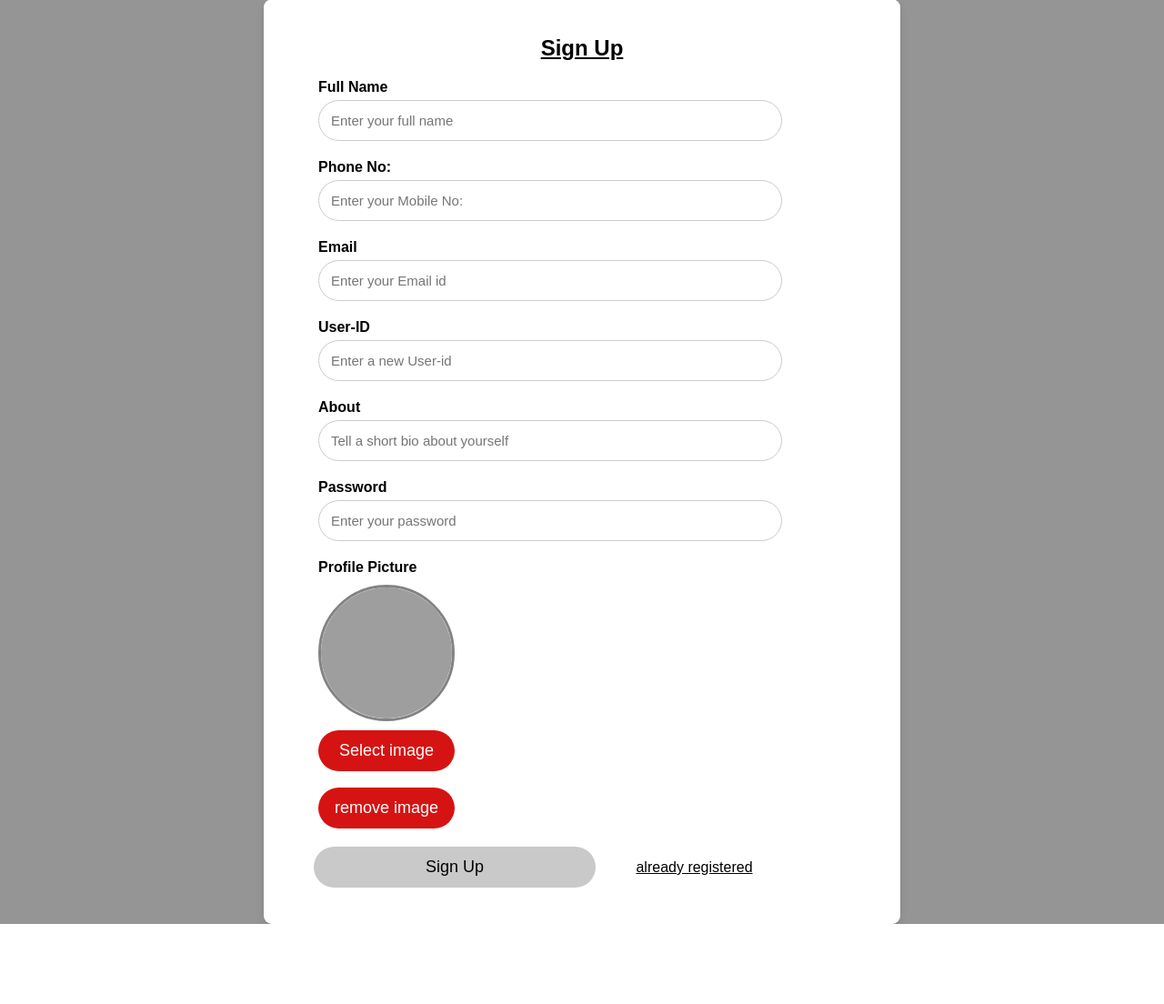
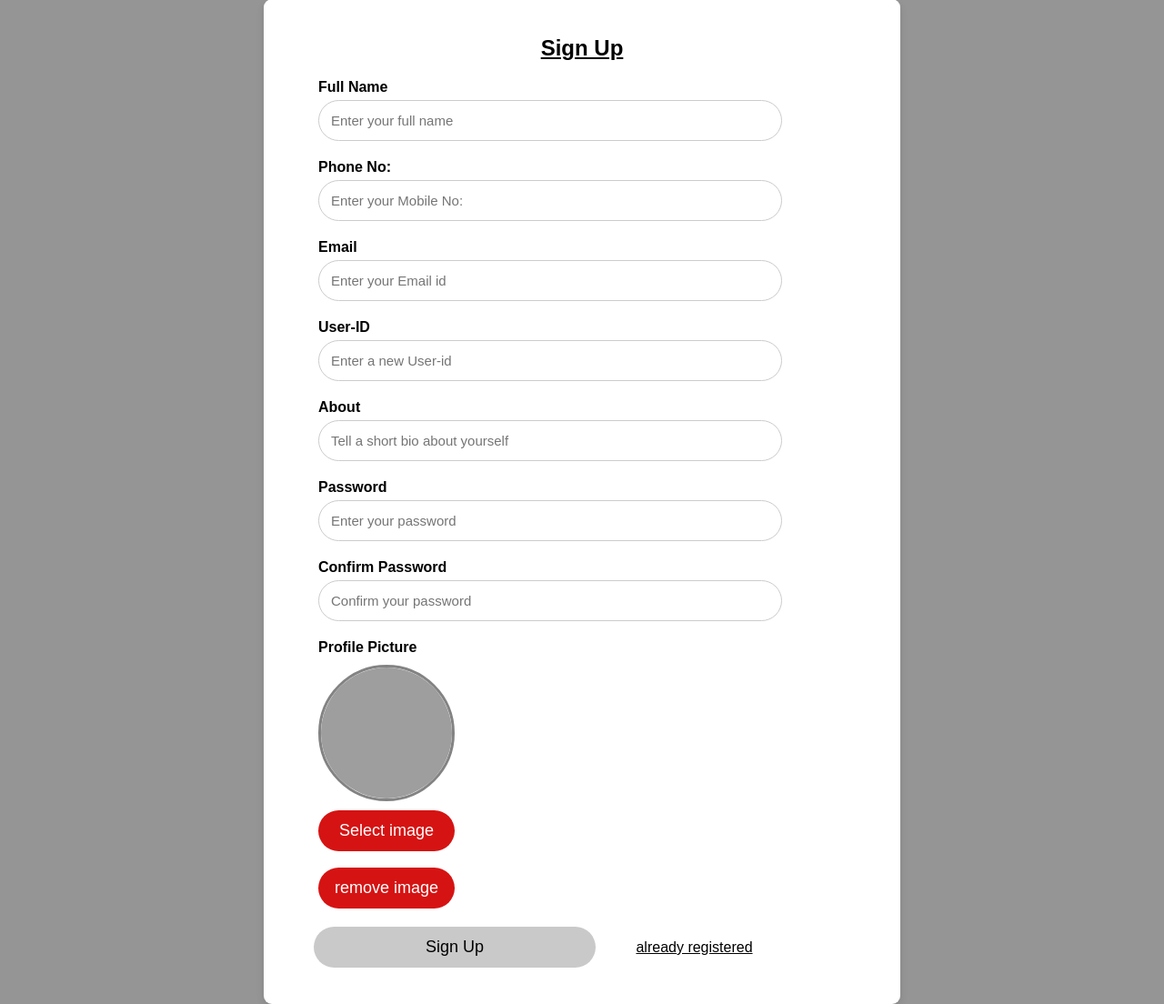
Before and after one commit to sivaram-p/full-stack-account-creation-django, a Django app: page /signup/ in a window 1280 px wide. Shown: the part 112-1216 px from the top of the page at 91% size. Before the commit the page ends 1128 px from the top, so only its background shows below. Run offline with Django 4.2, Linux system fonts and the light colour scheme; grey boxes are pictures that could not be loaded.

Commit message:
has error need to work on views form connection established

```diff
--- a/login_backend/accounts/templates/signup.html
+++ b/login_backend/accounts/templates/signup.html
@@ -43,6 +43,10 @@
             <div class="input-group">
               <label for="password">Password</label>
               <input type="password" id="password" name="password" placeholder="Enter your password" required>
+            </div>
+            <div class="input-group">
+              <label for="password2">Confirm Password</label>
+              <input type="password" id="password2" name="password2" placeholder="Confirm your password" required>
             </div>
            <div class="input-group profile-upload">
           <label for="profilepic">Profile Picture</label>
--- a/login_backend/accounts/views.py
+++ b/login_backend/accounts/views.py
@@ -2,6 +2,7 @@ from django.shortcuts import render,redirect
 from django.contrib.auth import authenticate, login, logout
 from django.contrib.auth.models import User
 from django.contrib.auth.decorators import login_required
+from django.contrib import messages
 
 
 # Create your views here.
@@ -11,6 +12,21 @@ def logoutuserfun(request):
 def loginfun(request):
     return render(request,'login.html')
 def signupfun(request):
+    if request.method == 'POST':
+        username = request.POST.get('userid')
+        password = request.POST.get('password')
+        password2 = request.POST.get('password2')
+        fullname = request.POST.get('fullname')
+        email = request.POST.get('email')
+        profilepic = request.FILES.get('profilepic')
+        phone = request.POST.get('phone')
+        about = request.POST.get('about')
+        if not all([fullname, email, username, password, password2]):
+            messages.error(request, "didnt recieve all fields")
+            return render(request, 'signup.html')
+        else:
+            messages.success(request, "all fields received")
+            return render(request, 'signup.html')
     return render(request,'signup.html')
 
 def dashboardfun(request):
```
